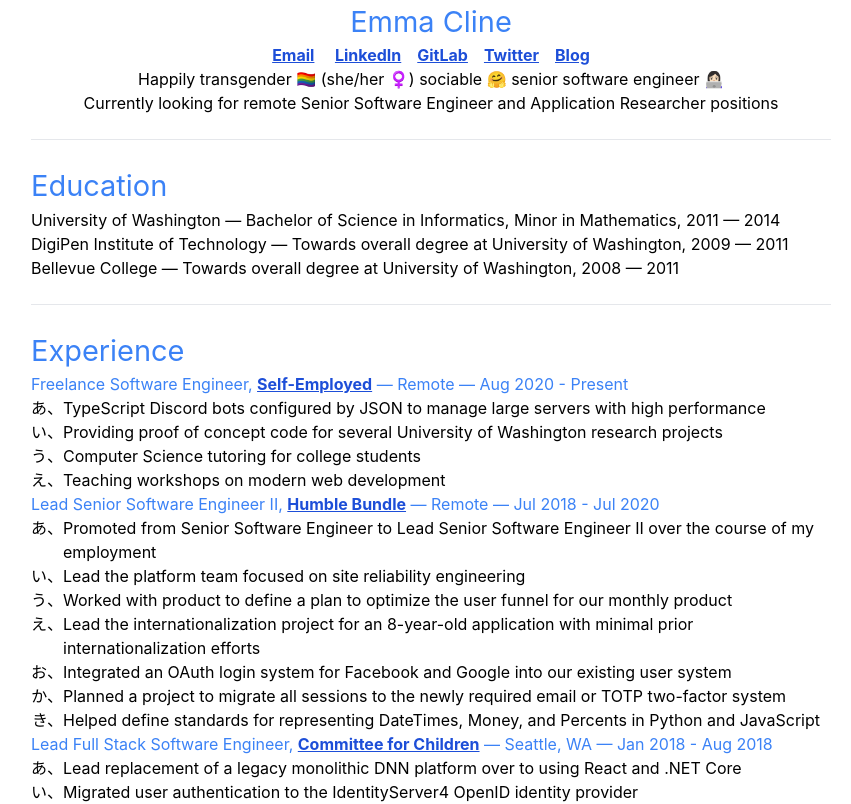
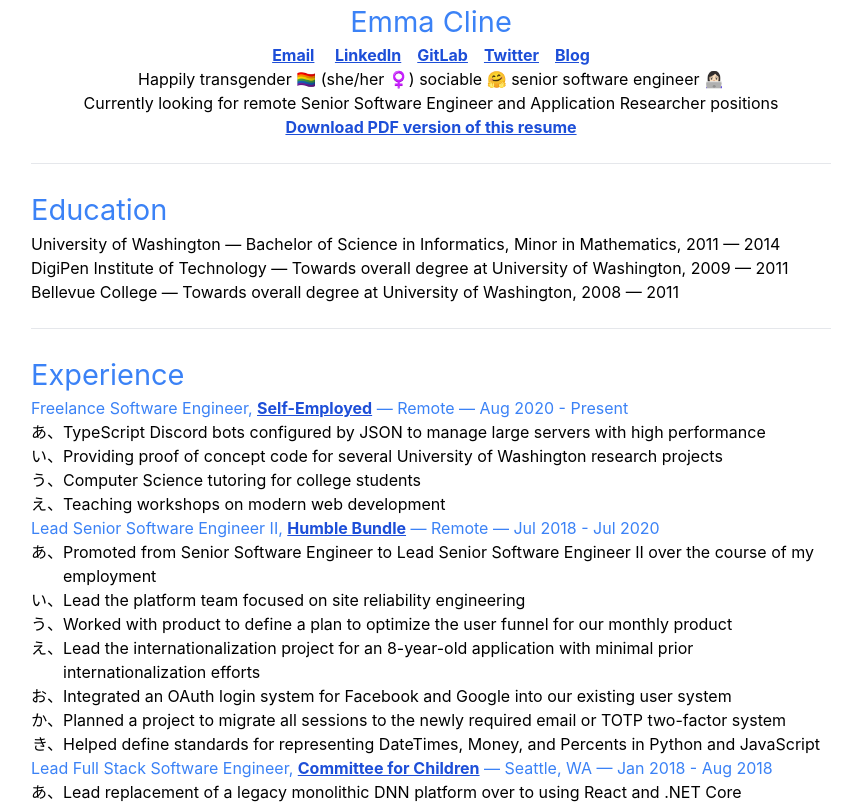
Before and after one commit to emmajsadams/personal-website, a Next.js app: page / in a window 1280 px wide. Shown: the top 804 px of the page, without its empty margins (209-1060 px from the left). Built offline with nearby package versions, Linux system fonts and the light colour scheme.

Commit message:
Update header usage to add showPDFResume prop

```diff
--- a/layouts/blog-page.tsx
+++ b/layouts/blog-page.tsx
@@ -36,7 +36,7 @@ export default function BlogPage({
 				<title>Emma Cline - {frontMatter.title}</title>
 			</Head>
 			<div className="content">
-				<Header showResume={true} showBlog={true} />
+				<Header showResume={true} showBlog={true} showPDFResume={false} />
 				<h1>{frontMatter.title}</h1>
 				<h2>{frontMatter.date}</h2>
 				{children}
--- a/pages/blog/index.tsx
+++ b/pages/blog/index.tsx
@@ -11,7 +11,7 @@ export default function Blogs(): ReactElement {
 				<title>Emma Cline&lsquo;s Blog</title>
 			</Head>
 			<div className="content">
-				<Header showBlog={false} showResume={true} />
+				<Header showBlog={false} showResume={true} showPDFResume={false} />
 				<ul>
 					{BLOG_POSTS.map((post) => (
 						<li key={post.title}>
--- a/pages/index.tsx
+++ b/pages/index.tsx
@@ -16,7 +16,7 @@ export default function Resume(): ReactElement {
 				<title>Emma Cline Résumé</title>
 			</Head>
 
-			<Header showBlog={true} showResume={false} />
+			<Header showBlog={true} showResume={false} showPDFResume={true} />
 
 			<h1>Education</h1>
 			{SCHOOLS.map((school) => (
```
